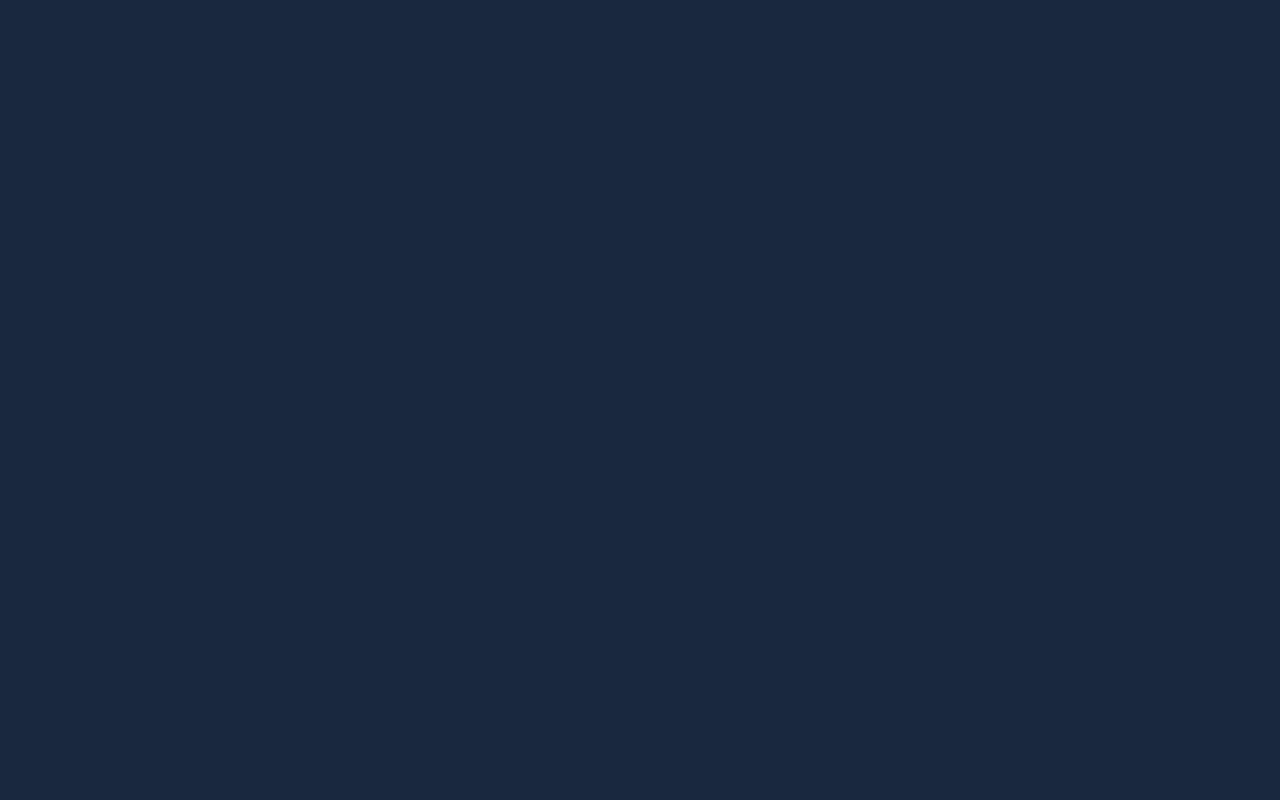
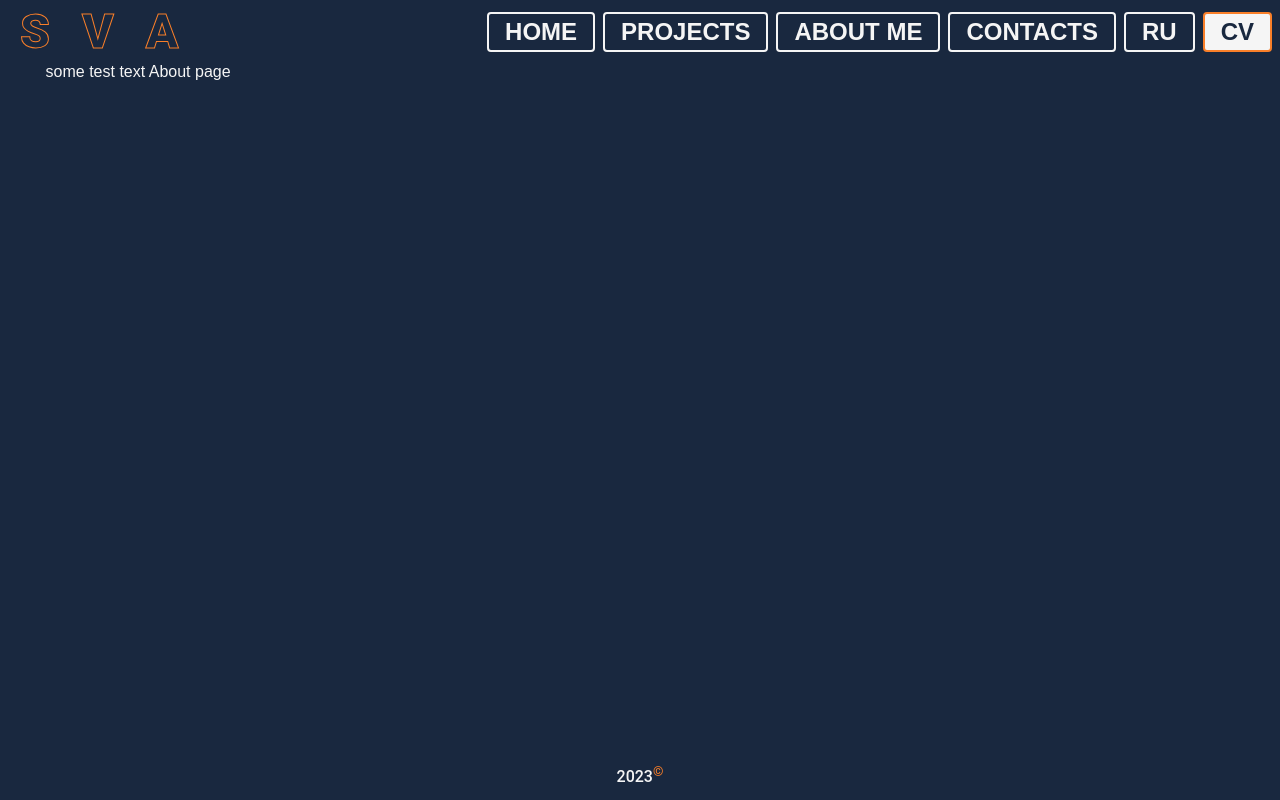
Before and after one commit to SVA2021/portfolioNext, a Next.js app: page /about in a window 1280 px wide. Before the commit this address had no page. Built offline with nearby package versions, Linux system fonts and the light colour scheme.

Commit message:
add about page placeholder

```diff
--- /dev/null
+++ b/pages/about.tsx
@@ -0,0 +1,15 @@
+import Head from 'next/head'
+import Image from 'next/image'
+import {Inter} from '@next/font/google'
+import styles from '@/styles/Home.module.scss'
+import {Layout} from '@/layout'
+
+const inter = Inter({subsets: ['latin']})
+
+export default function About() {
+  return (
+    <Layout>
+      some test text About page
+    </Layout>
+  )
+};
```
